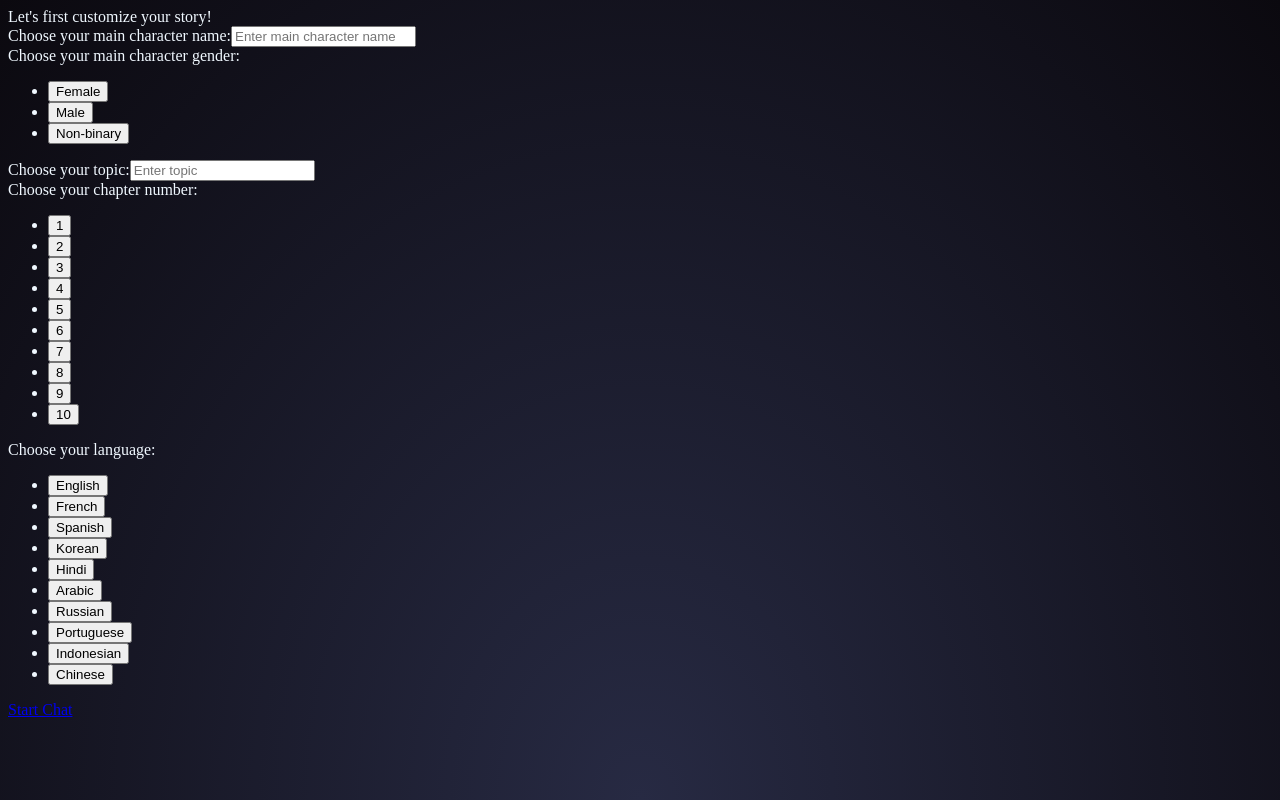
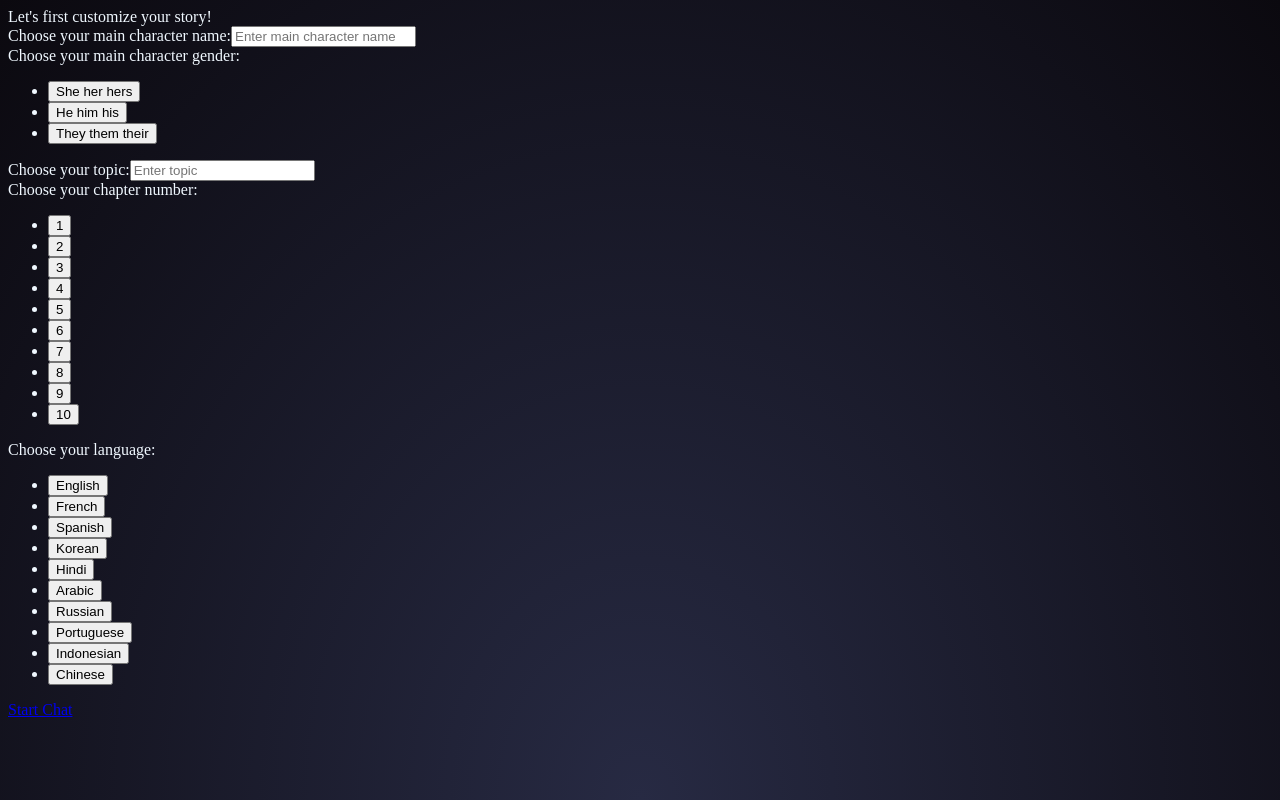
Before and after one commit to sorayapnblm/story-teller-open-ai, a React (Vite) app in the folder client/: page /customize/1/1 in a window 1280 px wide. Built offline with nearby package versions, Linux system fonts and the light colour scheme.

Commit message:
Chnage the gender to pronouns

```diff
--- a/client/src/components/CustomizeStory.jsx
+++ b/client/src/components/CustomizeStory.jsx
@@ -10,7 +10,7 @@ const CustomizeStory = () => {
 
   // Create state variables to store user selections
   const [mainCharacterName, setMainCharacterName] = useState("");
-  const [selectedGender, setSelectedGender] = useState("");
+  const [selectedPronouns, setSelectedPronouns] = useState("");
   const [topic, setTopic] = useState("");
   const [selectedChapter, setSelectedChapter] = useState("");
   const [selectedLanguage, setSelectedLanguage] = useState("");
@@ -20,9 +20,9 @@ const CustomizeStory = () => {
     setMainCharacterName(e.target.value);
   };
 
-  // Handle gender selection
-  const handleGenderChange = (gender) => {
-    setSelectedGender(gender);
+  // Handle pronouns selection
+  const handlePronounsChange = (pronouns) => {
+    setSelectedPronouns(pronouns);
   };
 
   // Handle changes in the topic input field
@@ -60,16 +60,16 @@ const CustomizeStory = () => {
           Choose your main character gender:
           <ul>
             <li>
-              <button onClick={() => handleGenderChange("Female")}>
-                Female
+              <button onClick={() => handlePronounsChange("She her hers")}>
+              She her hers
               </button>
             </li>
             <li>
-              <button onClick={() => handleGenderChange("Male")}>Male</button>
+              <button onClick={() => handlePronounsChange("He him his")}>He him his</button>
             </li>
             <li>
-              <button onClick={() => handleGenderChange("Non-binary")}>
-                Non-binary
+              <button onClick={() => handlePronounsChange("They them their")}>
+              They them their
               </button>
             </li>
           </ul>
@@ -123,7 +123,7 @@ const CustomizeStory = () => {
         </div>
 
         {/* Link to navigate to ChatInterface and pass selected options as state */}
-        <Link to={`/chat/${storyteller}/${storytellername}/${mainCharacterName}/${selectedGender}/${topic}/${selectedChapter}/${selectedLanguage}`}>
+        <Link to={`/chat/${storyteller}/${storytellername}/${mainCharacterName}/${selectedPronouns}/${topic}/${selectedChapter}/${selectedLanguage}`}>
           Start Chat
         </Link>
       </div>
```
